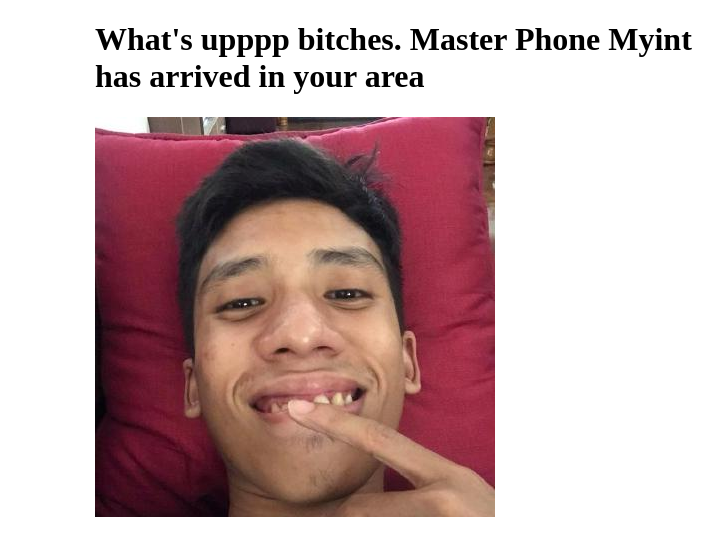
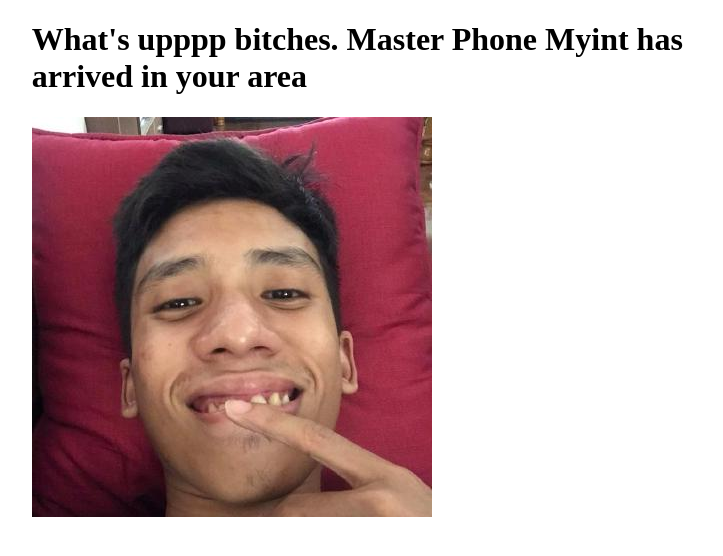
Before and after one commit to phonemyintmar/phonemyintmar.github.io, a plain HTML site: page index.html in a window 1280 px wide. Shown: the whole page, without its empty margins (229-952 px from the left). Drawn offline with Linux system fonts and the light colour scheme.

Commit message:
Update index.html

```diff
--- a/index.html
+++ b/index.html
@@ -8,7 +8,7 @@
 </head>
 <body>
     <div style="height: 100vh;">
-        <div style = "margin-left: auto; margin-right: auto; display: block; width: 50%;" >
+        <div style = "margin-left: auto; margin-right: auto; display: block; width: 60%; text-alingn: center;" >
             <h1> What's upppp bitches. Master Phone Myint has arrived in your area</h1>
             <img src="./images/pmgod.png" alt="">
         </div>
```
